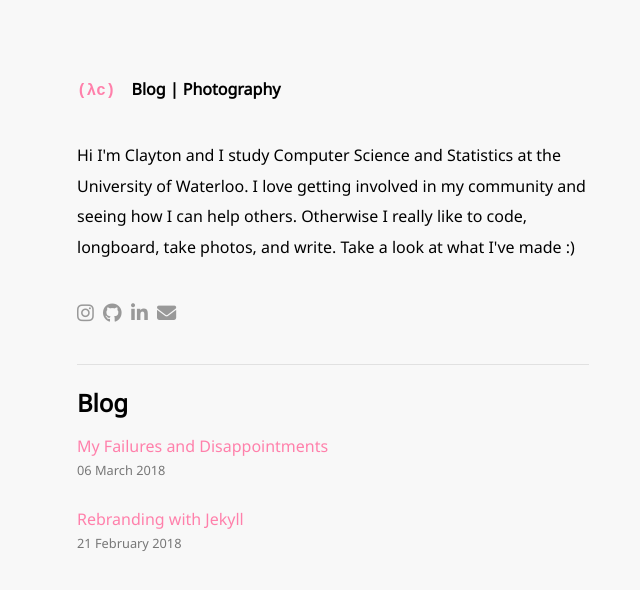
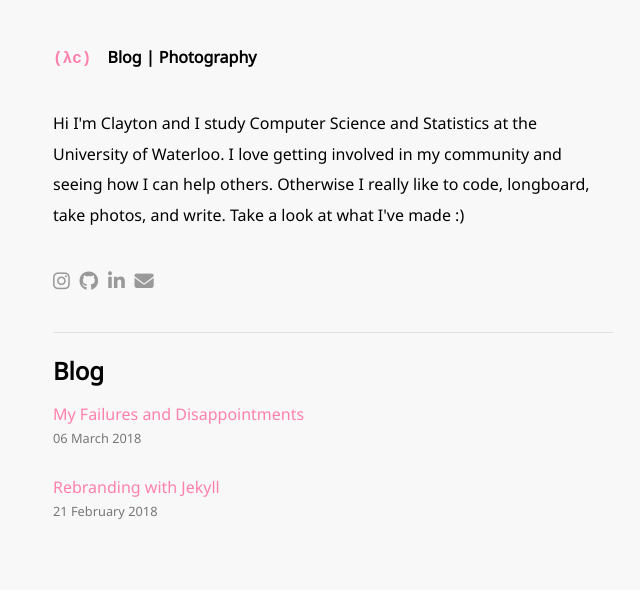
Before and after one commit to clayton-halim/clayton-halim.github.io, a Jekyll site: the page built from index.html, in a window 1280 px wide. Shown: the top 590 px of the page, without its empty margins (307-947 px from the left). Built offline with Jekyll 4.4.1, drawn with Linux system fonts in a browser that asks for light colours; nearby versions of some CDN libraries.

Commit message:
Fix content wrapper sizing

```diff
--- a/_layouts/main.html
+++ b/_layouts/main.html
@@ -2,6 +2,6 @@
 layout: default
 ---
 
-<div id="body-wrapper">
+<div id="content-wrapper">
     {{content}}
 </div>
--- a/assets/css/style.css
+++ b/assets/css/style.css
@@ -63,8 +63,10 @@ a {
     display: inline;
 }
 
-#body-wrapper {
-    padding: 5% 5%;
+#content-wrapper {
+    max-width: 38em;
+    margin: 0 auto;
+    padding: 2em 1.5em;
 }
 
 .blog-date {
@@ -252,14 +254,8 @@ strong {
 
 /* Tablet Styles */
 @media only screen and (min-width: 768px) {
-    #body-wrapper {
-        padding: 5% 20%;
-    }
 }
 
 /* Desktop Styles */
 @media only screen and (min-width: 961px) {
-    #body-wrapper {
-        padding: 5% 30%;
-    }
 }
```
